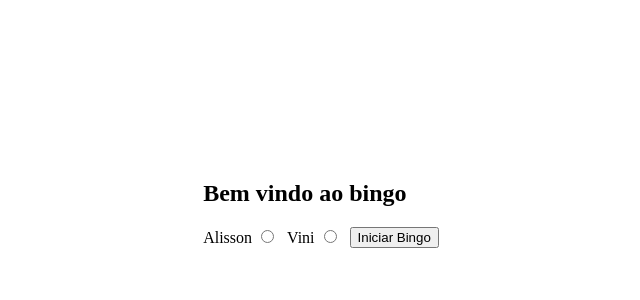
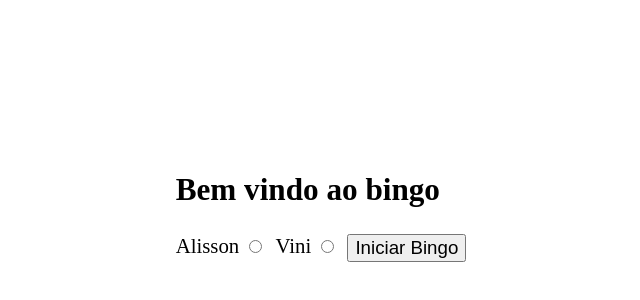
Before and after one commit to ajpf44/bingo, a plain HTML site: page index.html in a window 1280 px wide. Shown: the part 204-504 px from the top of the page, without its empty margins (327-967 px from the left). Drawn offline with Linux system fonts and the light colour scheme.

Commit message:
change font-size

```diff
--- a/style.css
+++ b/style.css
@@ -1,3 +1,9 @@
+html{
+    font-size: 1.3rem;
+}
+button{
+    font-size: 0.9rem;
+}
 main{
     width: 100vw;
     height: 100vh;
```
